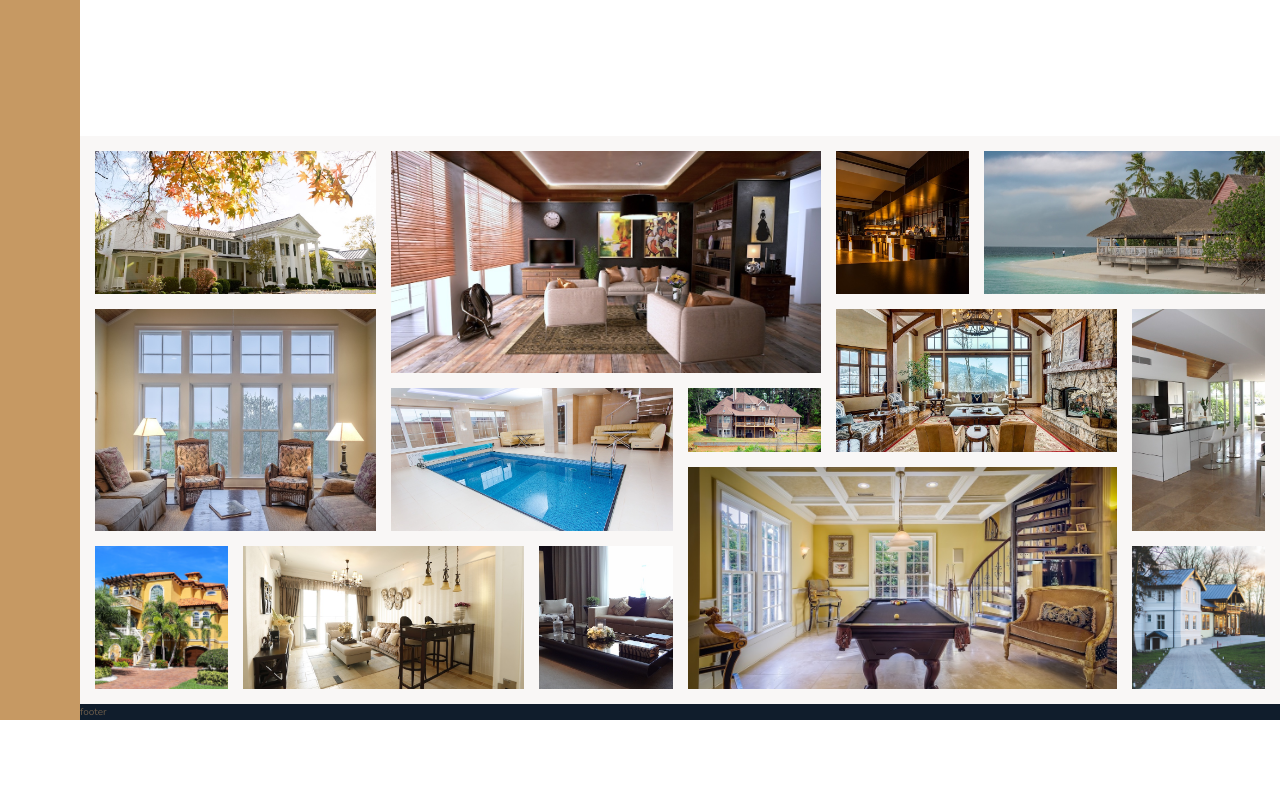
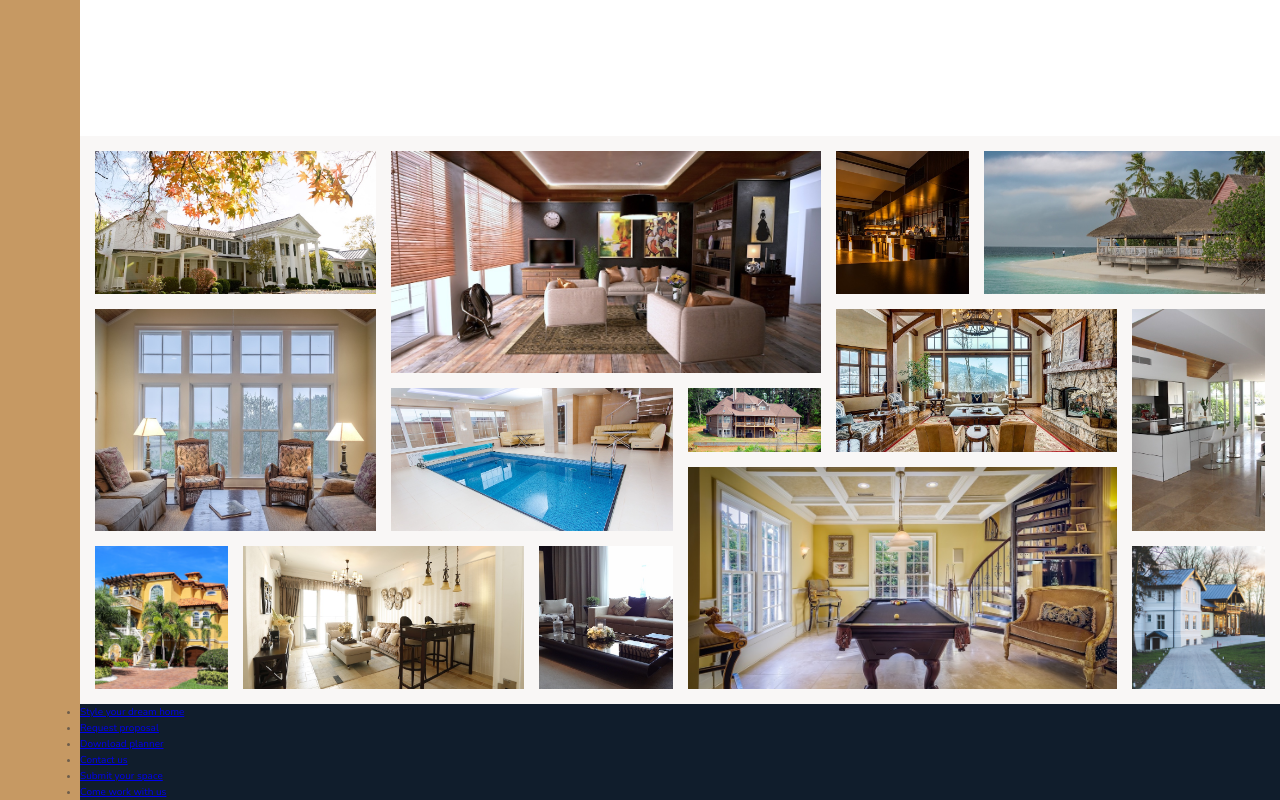
Before and after one commit to Michie1001/whistling-pine, a website: page index.html in a window 1280 px wide. Shown: the part 2935-3735 px from the top of the page. Before the commit the page ends 3655 px from the top, so only its background shows below. Drawn offline with nearby package versions, Linux system fonts and the light colour scheme.

Commit message:
started footer

```diff
--- a/index.html
+++ b/index.html
@@ -346,7 +346,40 @@
         </div>
 
         <div class="footer">
-            footer
+            <nav class="nav">
+                <ul>
+                    <li class="nav__item">
+                        <a  href="#" class="nav__link">
+                            Style your dream home
+                        </a>
+                    </li>
+                    <li class="nav__item">
+                        <a  href="#" class="nav__link">
+                            Request proposal
+                        </a>
+                    </li>
+                    <li class="nav__item">
+                        <a  href="#" class="nav__link">
+                            Download planner
+                        </a>
+                    </li>
+                    <li class="nav__item">
+                        <a  href="#" class="nav__link">
+                            Contact us
+                        </a>
+                    </li>
+                    <li class="nav__item">
+                        <a  href="#" class="nav__link">
+                            Submit your space
+                        </a>
+                    </li>
+                    <li class="nav__item">
+                        <a  href="#" class="nav__link">
+                            Come work with us
+                        </a>
+                    </li>
+                </ul>
+            </nav>
         </div>
     </body>
 </html>
```
